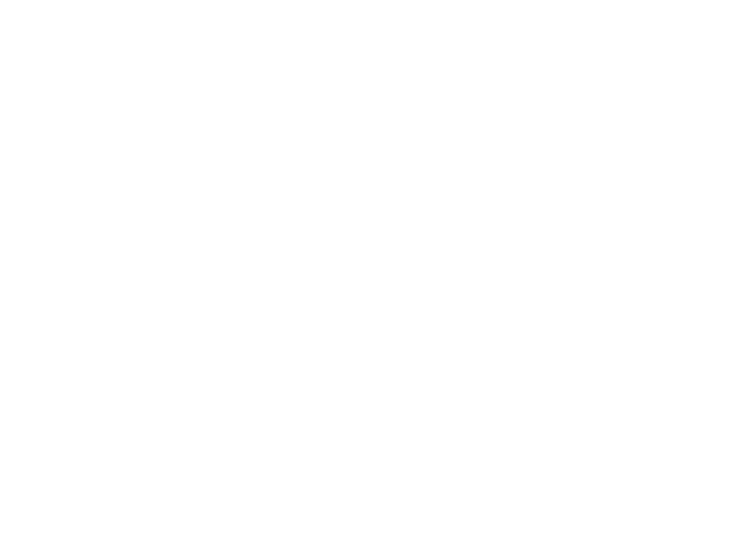
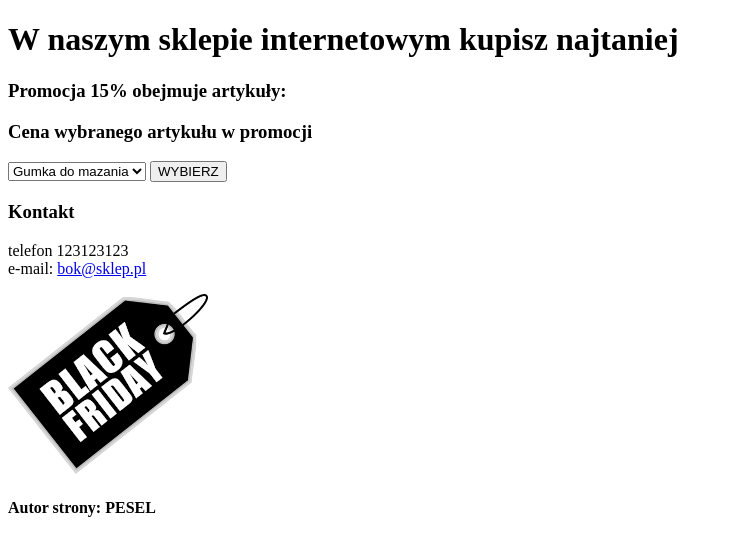
Before and after one commit to Fiedoor/arkusz-sklep-internetowy, a PHP site: page / in a window 1280 px wide. Before the commit the part shown is empty. Shown: the top 556 px of the page, without its empty margins (0-732 px from the left). Run offline with PHP 8.4, Linux system fonts and the light colour scheme.

Commit message:
Html done

```diff
--- a/index.php
+++ b/index.php
@@ -8,7 +8,42 @@
 </head>
 
 <body>
-
+    <header>
+        <h1>W naszym sklepie internetowym kupisz najtaniej</h1>
+    </header>
+    <main>
+        <div id="lewy">
+            <h3>Promocja 15% obejmuje artykuły:</h3>
+            <ul>
+                <?php
+                //skrypt1
+                ?>
+            </ul>
+        </div>
+        <div id="srodkowy">
+            <h3>Cena wybranego artykułu w promocji</h3>
+            <form action="index.php" method="post">
+                <select name="towar">
+                    <option value="Gumka do mazania">Gumka do mazania</option>
+                    <option value="Cienkopis">Cienkopis</option>
+                    <option value="Pisaki 60 szt.">Pisaki 60 szt.</option>
+                    <option value="Markery 4 szt.">Markery 4 szt.</option>
+                </select>
+                <input type="submit" value="WYBIERZ">
+            </form>
+            <?php
+            //skrypt2
+            ?>
+        </div>
+        <div id="prawy">
+            <h3>Kontakt</h3>
+            <p>telefon 123123123 <br>e-mail: <a href="mailto:bok@sklep.pl">bok@sklep.pl</a></p>
+            <image src="promocja2.png" alt="promocja">
+        </div>
+    </main>
+    <footer>
+        <h4>Autor strony: PESEL</h4>
+    </footer>
 </body>
 
 </html>
```
